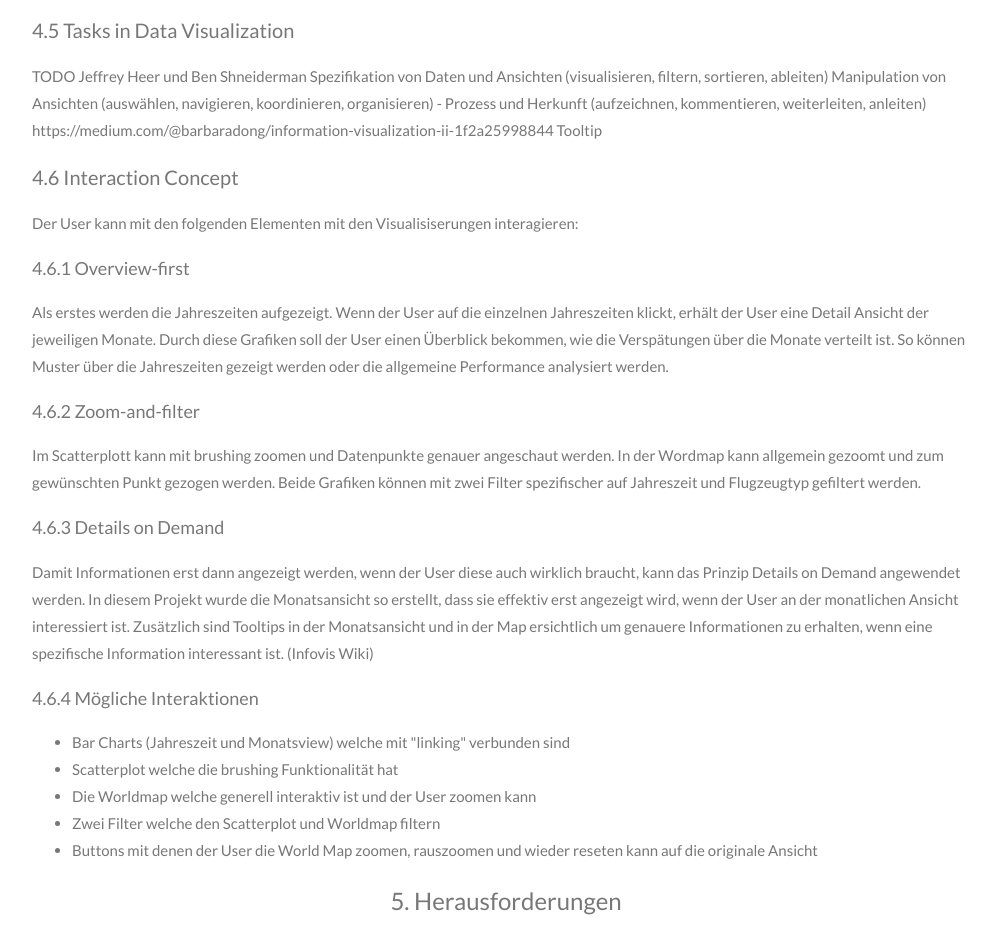
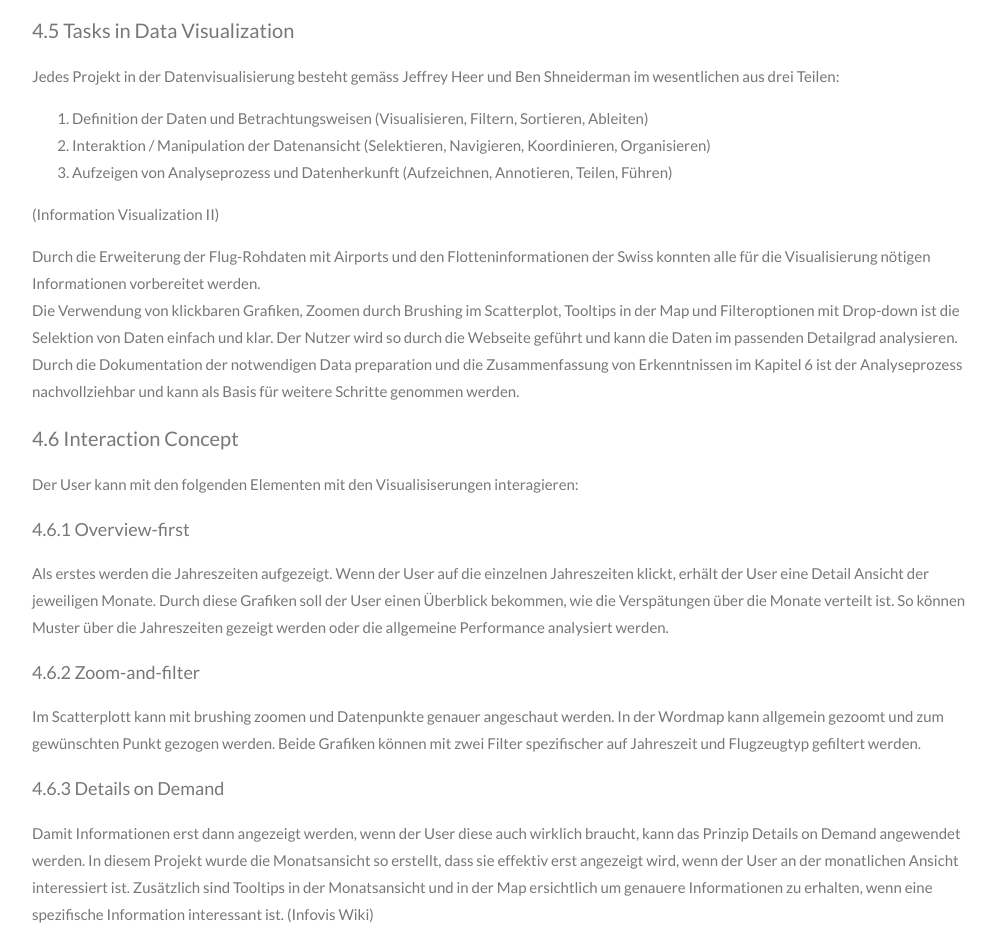
Before and after one commit to DAVIHS23/g04, a plain HTML site: page index.html in a window 1280 px wide. Shown: the part 9943-10874 px from the top of the page, without its empty margins (134-1130 px from the left). Drawn offline with nearby package versions, Linux system fonts and the light colour scheme; no server answers.

Commit message:
Update index.html

```diff
--- a/index.html
+++ b/index.html
@@ -320,16 +320,30 @@
         </p>
         <h4>4.5 Tasks in Data Visualization</h4>
         <p>
-            TODO
-            Jeffrey Heer und Ben Shneiderman
-            Spezifikation von Daten und Ansichten (visualisieren, filtern, sortieren, ableiten)
-            Manipulation von Ansichten (auswählen, navigieren, koordinieren, organisieren) -
-            Prozess und Herkunft (aufzeichnen, kommentieren, weiterleiten, anleiten)
-            https://medium.com/@barbaradong/information-visualization-ii-1f2a25998844
 
-            Tooltip
+            Jedes Projekt in der Datenvisualisierung besteht gemäss Jeffrey Heer und Ben Shneiderman im wesentlichen aus drei Teilen:
+        </p>
 
-        </p>
+        <ol type="1">
+            <li>Definition der Daten und Betrachtungsweisen (Visualisieren, Filtern, Sortieren, Ableiten)</li>
+            <li>Interaktion / Manipulation der Datenansicht (Selektieren, Navigieren, Koordinieren, Organisieren)</li>
+            <li>Aufzeigen von Analyseprozess und Datenherkunft (Aufzeichnen, Annotieren, Teilen, Führen)</li>
+        </ol>
+        (Information Visualization II)
+
+        <p> Durch die Erweiterung der Flug-Rohdaten mit Airports und den Flotteninformationen der Swiss konnten alle für die Visualisierung nötigen Informationen vorbereitet werden.
+            <br>
+            Die Verwendung von klickbaren Grafiken, Zoomen durch Brushing im Scatterplot, Tooltips in der Map und Filteroptionen mit Drop-down ist die Selektion von Daten einfach und klar.
+            Der Nutzer wird so durch die Webseite geführt und kann die Daten im passenden Detailgrad analysieren.
+            <br>
+            Durch die Dokumentation der notwendigen Data preparation und die Zusammenfassung von Erkenntnissen im Kapitel 6 ist der Analyseprozess nachvollziehbar und kann als Basis für weitere Schritte genommen werden.
+
+
+
+
+
+
+
         <h4>4.6 Interaction Concept</h4>
         <p>Der User kann mit den folgenden Elementen mit den Visualisiserungen interagieren:</p>
 
@@ -415,7 +429,9 @@
             <br>
             <a href=https://infovis-wiki.net/wiki/Details_on_demand> Infovis Wiki - Details on Demand </a>
              <br>
-            <a href= https://d3-graph-gallery.com/index.html>D3 Graph Gallery - Ausgangslage für Tooltip, Connection Map, Bar Charts und Brushing</a>
+            <a href=https://d3-graph-gallery.com/index.html>D3 Graph Gallery - Ausgangslage für Tooltip, Connection Map, Bar Charts und Brushing</a>
+            <br>
+            <a href=https://medium.com/@barbaradong/information-visualization-ii-1f2a25998844>Information Visualization II</a>
 
 
 
```
